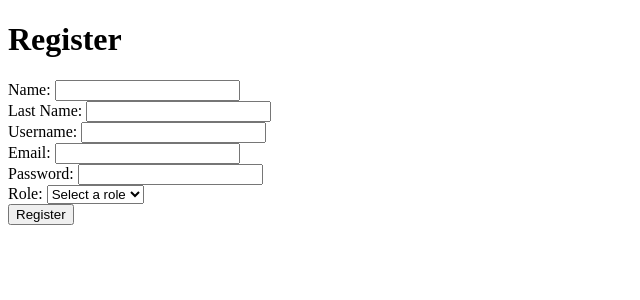
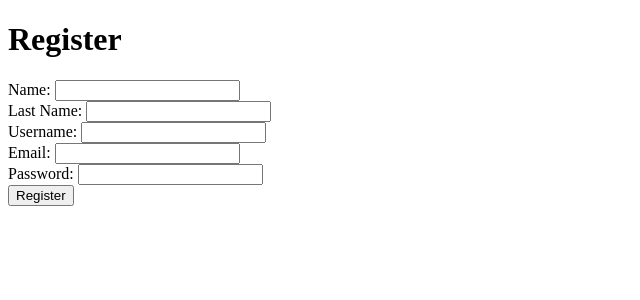
Before and after one commit to CRICAPOGA/Vivero, a Django app: page /authentication/register/ in a window 1280 px wide. Shown: the top 300 px of the page, without its empty margins (0-640 px from the left). Run offline with Django 4.2, Linux system fonts and the light colour scheme; data comes from the database, SQL or seed files in the repository.

```diff
--- a/Vivero/Authentication/templates/register.html
+++ b/Vivero/Authentication/templates/register.html
@@ -9,6 +9,11 @@
 
 <body>
     <h1>Register</h1>
+    {% if messages %}
+    {% for message in messages %}
+    <h2>{{ message }}</h2>
+    {% endfor %}
+    {% endif %}
     <form method="POST">
         {% csrf_token %}
 
@@ -32,15 +37,6 @@
         <input type="password" id="password" name="password" required>
         <br>
 
-        <label for="role_id">Role:</label>
-        <select id="role_id" name="role_id">
-            <option value="">Select a role</option>
-            {% for role in roles %}
-            <option value="{{ role.id }}">{{ role.name }}</option>
-            {% endfor %}
-        </select>
-        <br>
-
         <button type="submit">Register</button>
     </form>
 </body>
--- a/Vivero/Authentication/views.py
+++ b/Vivero/Authentication/views.py
@@ -37,7 +37,11 @@ def register_view(request):
         username = request.POST['username']
         email = request.POST['email']
         password = request.POST['password']
-        role_id = request.POST.get('role_id')
+        role_id = 1
+
+        if User.objects.filter(username=username).exists():
+            messages.error(request, 'El nombre de usuario ya está en uso.')
+            return redirect('register')
 
         user = User.objects.create_user(
             username=username,
@@ -46,7 +50,7 @@ def register_view(request):
         )
         user.name = name
         user.last_name = last_name
-        user.role_id = Role.objects.get(id=role_id) if role_id else None
+        user.role_id = Role.objects.get(role_id=role_id) if role_id else None
         user.save()
 
         messages.success(request, 'Usuario registrado exitosamente')
```
